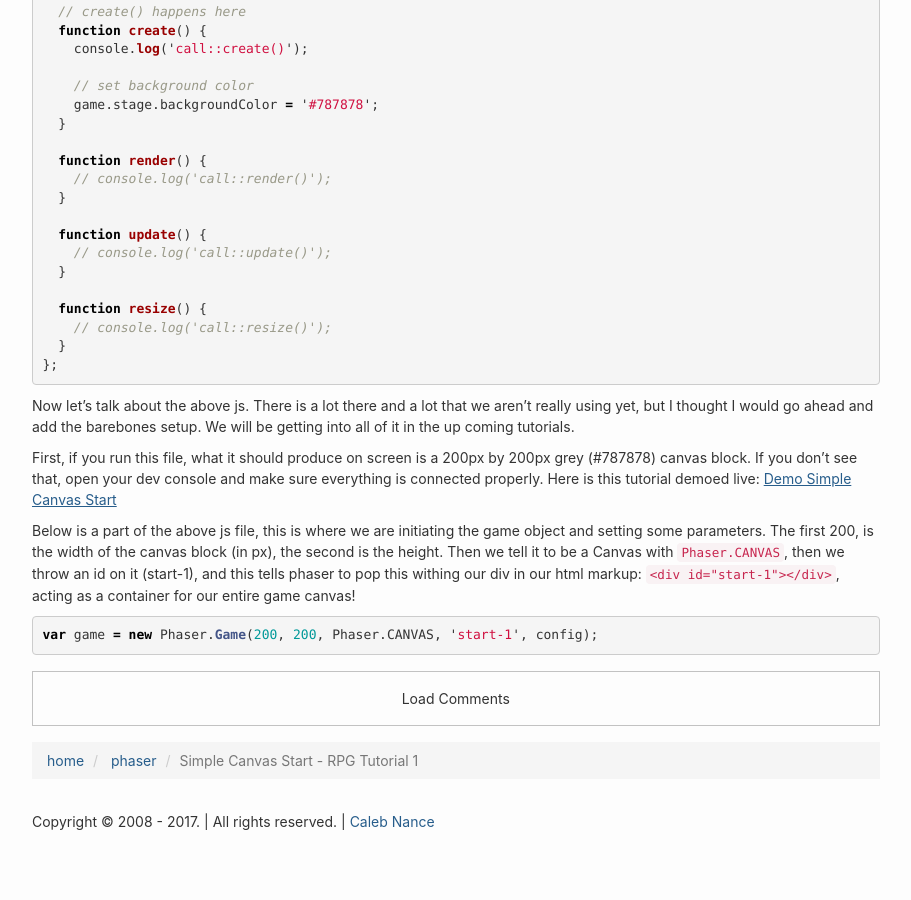
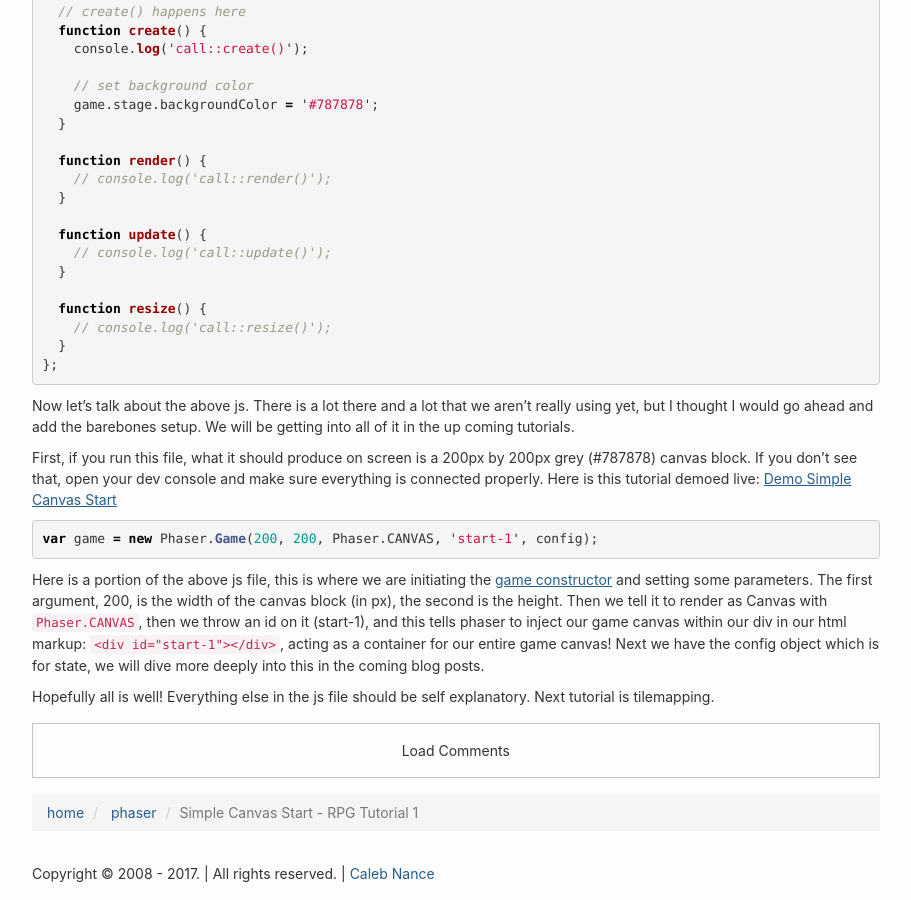
Before and after one commit to calebnance/jekyll_blog-calebnance, a Jekyll site: the page built from _posts/phaser/2017-07-14-simple-canvas-start.markdown, in a window 1280 px wide and 900 px high, scrolled down 957 px. Shown: the whole window, without its empty margins (38-949 px from the left). Built offline with Jekyll 4.4.1, drawn with Linux system fonts in a browser that asks for light colours; before the commit the page ends 1805 px from its top, so only the background shows below that; some of the changed text lies outside the part shown.

Commit message:
i think this is good now.. tutorial 1 done. ready to push to live.

```diff
--- a/_posts/phaser/2017-07-14-simple-canvas-start.markdown
+++ b/_posts/phaser/2017-07-14-simple-canvas-start.markdown
@@ -79,7 +79,10 @@
 
 First, if you run this file, what it should produce on screen is a 200px by 200px grey (#787878) canvas block. If you don't see that, open your dev console and make sure everything is connected properly. Here is this tutorial demoed live: <a href="{{ "/tutorial/phaser/simple-canvas-start.html" | relative_url }}" target="_blank" rel="nofollow">Demo Simple Canvas Start</a>
 
-Below is a part of the above js file, this is where we are initiating the game object and setting some parameters. The first 200, is the width of the canvas block (in px), the second is the height. Then we tell it to be a Canvas with `Phaser.CANVAS`, then we throw an id on it (start-1), and this tells phaser to pop this withing our div in our html markup: `<div id="start-1"></div>`, acting as a container for our entire game canvas!
 {% highlight javascript %}
 var game = new Phaser.Game(200, 200, Phaser.CANVAS, 'start-1', config);
 {% endhighlight %}
+
+Here is a portion of the above js file, this is where we are initiating the <a href="https://phaser.io/docs/2.6.2/Phaser.Game.html" target="_blank" rel="nofollow">game constructor</a> and setting some parameters. The first argument, 200, is the width of the canvas block (in px), the second is the height. Then we tell it to render as Canvas with `Phaser.CANVAS`, then we throw an id on it (start-1), and this tells phaser to inject our game canvas within our div in our html markup: `<div id="start-1"></div>`, acting as a container for our entire game canvas! Next we have the config object which is for state, we will dive more deeply into this in the coming blog posts.
+
+Hopefully all is well! Everything else in the js file should be self explanatory. Next tutorial is tilemapping.
```
Also changed, not shown: other parts of _posts/phaser/2017-07-14-simple-canvas-start.markdown (+1 -1 lines).
